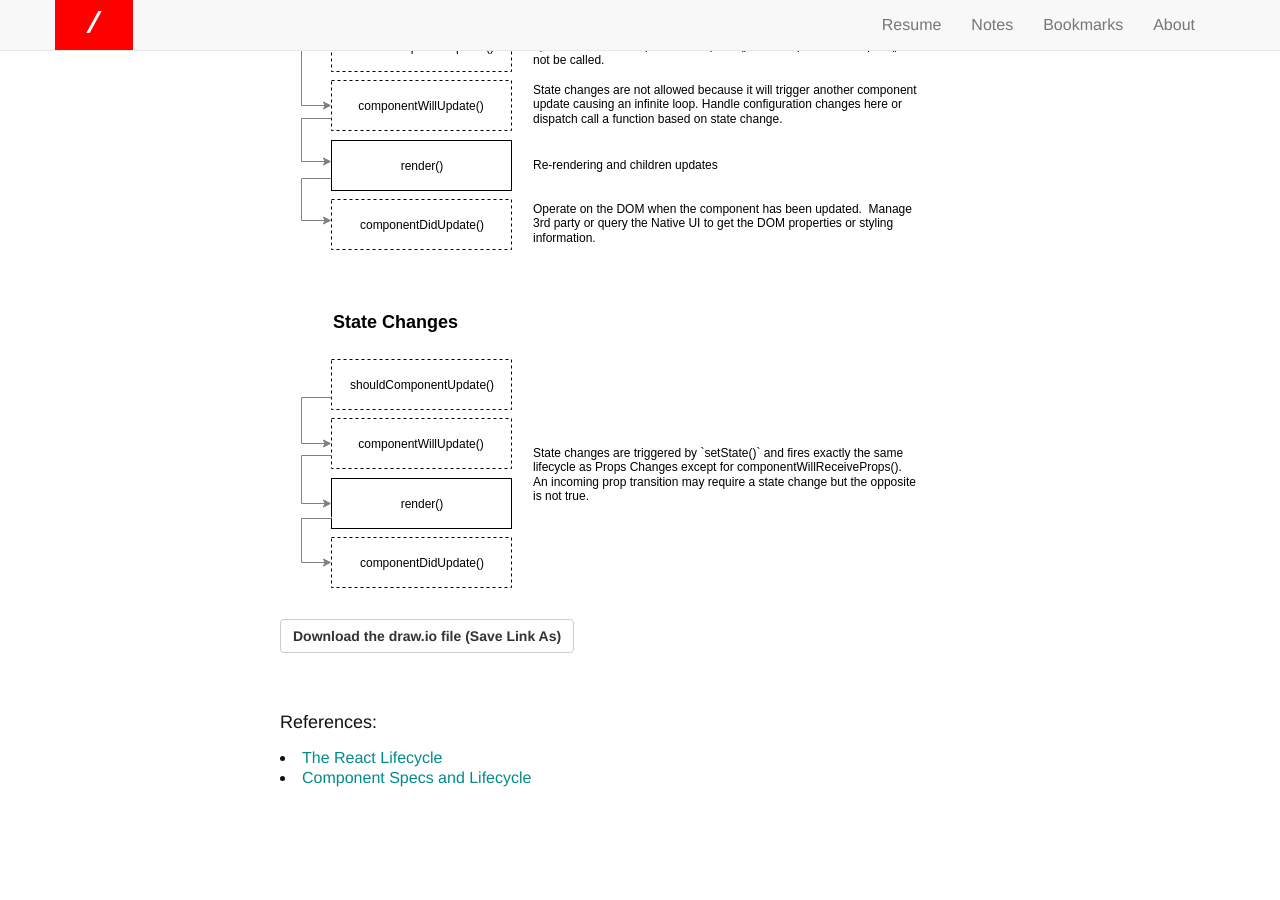
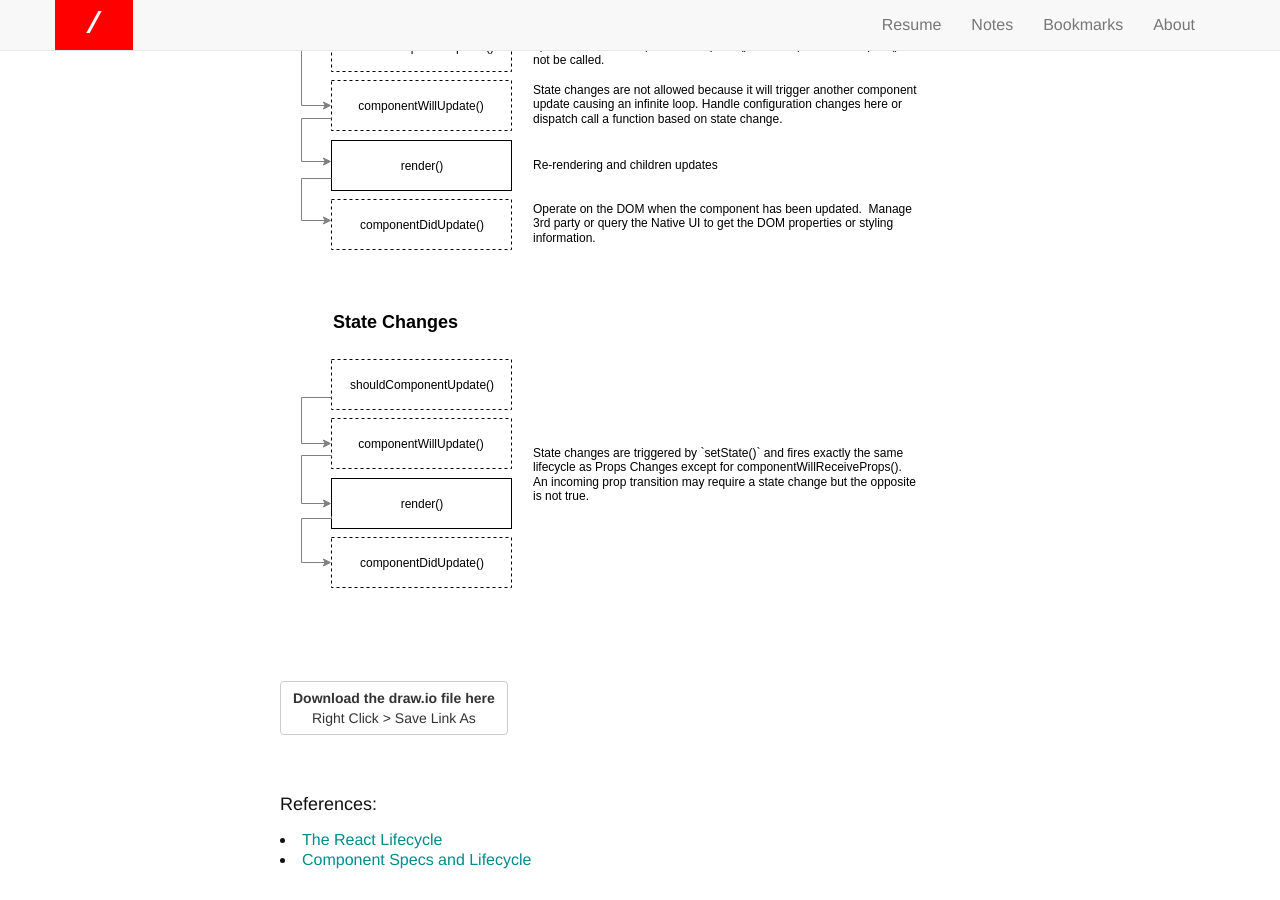
Before and after one commit to gabrielpascua/gabrielpascua.com, a Jekyll site: the page built from _posts/2016-07-09-react-component-lifecycle.markdown, in a window 1280 px wide and 900 px high, scrolled down 893 px. Built offline with Jekyll 4.4.1, drawn with Linux system fonts in a browser that asks for light colours; before the commit the page ends 1711 px from its top, so only the background shows below that.

Commit message:
Update 2016-07-09-react-component-lifecycle.markdown

```diff
--- a/_posts/2016-07-09-react-component-lifecycle.markdown
+++ b/_posts/2016-07-09-react-component-lifecycle.markdown
@@ -11,9 +11,12 @@ tags: react javascript
 <img src="/img/react-component-lifecycle.svg" />
 </p>
 
+<p>&nbsp;</p>
+
 <p>
 <a href="/data/react-component-lifecycle.xml" class="btn btn-default">
-    <b>Download the draw.io file (Save Link As)</b>
+    <b>Download the draw.io file here</b><br />
+    Right Click >  Save Link As
 </a>
 </p>
 
```
